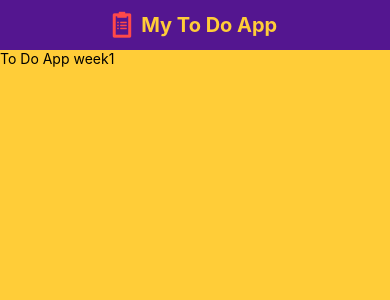
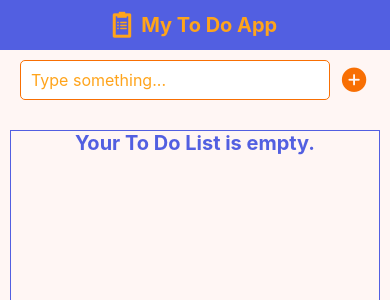
Before and after one commit to MeltemGerceker/toDoApp, a React Native app: screen / in a window 390 px wide. Shown: the top 300 px of the page. Built offline with nearby package versions, Linux system fonts and the light colour scheme.

Commit message:
created Input component

```diff
--- a/App.js
+++ b/App.js
@@ -5,7 +5,7 @@
  * @format
  */
 
-import React from 'react';
+import React, { useState } from 'react';
 
 import {
   SafeAreaView,
@@ -15,26 +15,75 @@ import {
   Text,
   useColorScheme,
   View,
+  Alert
 } from 'react-native';
 
 import Header from './src/components/header';
+import Input from './src/components/input';
 import generalStyles from './src/utils/generalStyles';
-import Icon from 'react-native-vector-icons/FontAwesome';
+import { colors } from './src/utils/constants';
+
 
 function App() {
+  const [text, setText] = useState("");
+  const [todos, setTodos] = useState([]);
+
+  const addToDo = () => {
+    Alert.alert("Message", text);
+    const newTodo = {
+      id: String(new Date().getTime()),
+      text: text,
+      date: new Date(),
+      completed: false
+    };
+    setTodos([...todos, newTodo]);
+    setText("");
+  };
 
   return (
     <SafeAreaView style={generalStyles.body}>
       <Header title="My To Do App"/>
-      <View>
-        <Text>To Do App week1</Text>
+      <Input
+        hasIcon
+        iconName="add-circle"
+        value={text}
+        onChangeText={(text)=>setText(text)}
+        onIconPress={addToDo}
+      />
+
+      <View style={styles.todosWrapper}>
+        {
+          todos.length === 0 ? (
+            <Text style={styles.emptyText}>Your To Do List is empty.</Text>
+          ) : (
+
+            <ScrollView style={styles.scrollView}>
+              <Text>To Do List is full</Text>
+            </ScrollView>
+          )
+        }
       </View>
     </SafeAreaView>
   );
 }
 
 const styles = StyleSheet.create({
-
+  todosWrapper: {
+    flex: 1,
+    marginVertical: 20,
+    marginHorizontal: 10,
+    borderWidth: 1,
+    borderColor: colors.primaryColor
+  },
+  emptyText: {
+    fontSize: 20,
+    fontWeight: "bold",
+    textAlign: "center",
+    color: colors.primaryColor
+  },
+  scrollView: {
+    flexGrow: 1
+  }
 });
 
 export default App;
--- a/src/components/header/index.js
+++ b/src/components/header/index.js
@@ -7,7 +7,7 @@ import Icon from 'react-native-vector-icons/Foundation';
 const Header = ({title=""}) => {
     return (
         <View style={styles.headerWrapper}>
-            <Icon name="clipboard-notes" size={30} color={colors.pink}/>
+            <Icon name="clipboard-notes" size={30} color={colors.tertiaryColor}/>
             <Text style={styles.title}>{title}</Text>
         </View>
     )
--- a/src/components/header/style.js
+++ b/src/components/header/style.js
@@ -5,7 +5,7 @@ const styles = StyleSheet.create({
     headerWrapper: {
         width: "100%",
         height: 50,
-        backgroundColor: colors.purple,
+        backgroundColor: colors.primaryColor,
         flexDirection: "row",
         gap: 10,
         justifyContent: "center",
@@ -14,7 +14,7 @@ const styles = StyleSheet.create({
     title: {
         fontWeight: "bold",
         fontSize: 20,
-        color: colors.yellow
+        color: colors.tertiaryColor
     }
 });
 
--- /dev/null
+++ b/src/components/input/index.js
@@ -0,0 +1,38 @@
+import React, {useState} from "react";
+import {View, TextInput, TouchableOpacity} from 'react-native';
+import Icon from 'react-native-vector-icons/Ionicons';
+import { colors } from "../../utils/constants";
+import styles from "./style";
+
+const Input = ({
+    placeholder="Type something...",
+    keyboardType="default",
+    multiline=false,
+    hasIcon=false,
+    iconName="add-circle",
+    onIconPress=()=>{},
+    value="",
+    onChangeText=()=>{}
+    }) => {
+    return (
+    <View style={styles.wrapper}>
+        <TextInput
+            placeholder={placeholder}
+            placeholderTextColor={colors.tertiaryColor}
+            keyboardType={keyboardType}
+            multiline={multiline}
+            style={styles.textInput}
+            value={value}
+            onChangeText={onChangeText}
+        />
+        {hasIcon && (
+            <TouchableOpacity onPress={onIconPress}>
+                <Icon name={iconName} style={styles.icon}/>
+            </TouchableOpacity>
+        )}
+
+    </View>
+    )
+};
+
+export default Input;
--- /dev/null
+++ b/src/components/input/style.js
@@ -0,0 +1,32 @@
+import { StyleSheet } from "react-native";
+import { colors } from "../../utils/constants";
+
+const styles = StyleSheet.create({
+
+    wrapper: {
+        flexDirection: "row",
+        justifyContent: "center",
+        alignItems: "center",
+        marginHorizontal: 20,
+        marginVertical: 10
+    },
+    textInput: {
+        color: colors.primaryColor,
+        fontSize: 16,
+        backgroundColor: "white",
+        borderWidth: 1,
+        borderColor: colors.secondaryColor,
+        flex: 1,
+        height: 40,
+        paddingHorizontal: 10,
+        paddingVertical: 5,
+        borderRadius: 5
+    },
+    icon: {
+        fontSize: 30,
+        marginLeft: 10,
+        color: colors.secondaryColor
+    }
+});
+
+export default styles;
--- a/src/utils/constants.js
+++ b/src/utils/constants.js
@@ -1,7 +1,9 @@
 export const colors = {
-    yellow: "#FFCD38",  // yellow
-    orange: "#FF8D29",  // orange
-    purple: "#541690",  // purple
-    pink: "#FF4949",    // pink
+    backgroundColor: "#FFF6F4", // white
+    primaryColor: "#525FE1",    // blue
+    secondaryColor: "#F86F03", // orange
+    tertiaryColor: "#FFA41B",  // yellow
+
+
 
 }
--- a/src/utils/generalStyles.js
+++ b/src/utils/generalStyles.js
@@ -4,7 +4,7 @@ import { colors } from "./constants";
 const generalStyles = StyleSheet.create({
     body: {
         flex: 1,
-        backgroundColor: colors.yellow
+        backgroundColor: colors.backgroundColor
     }
 });
 
```
